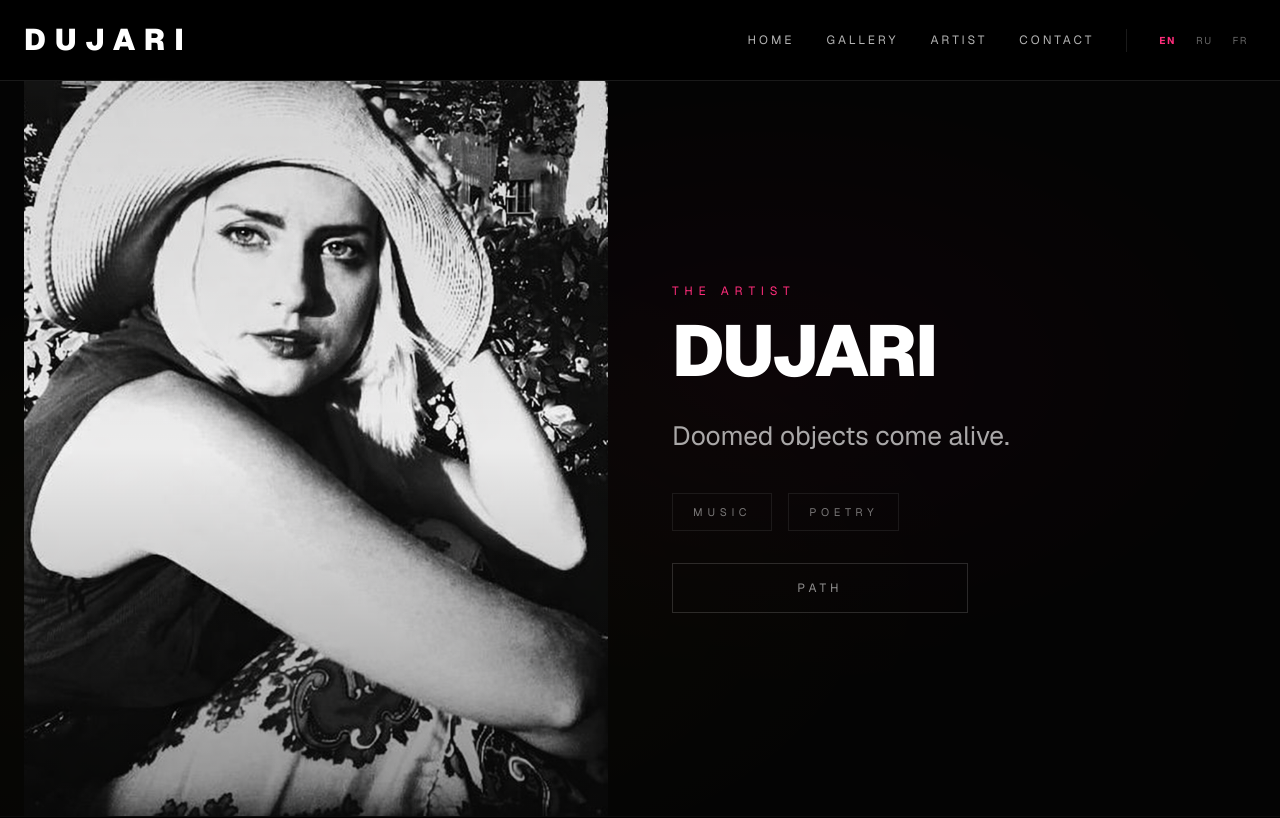
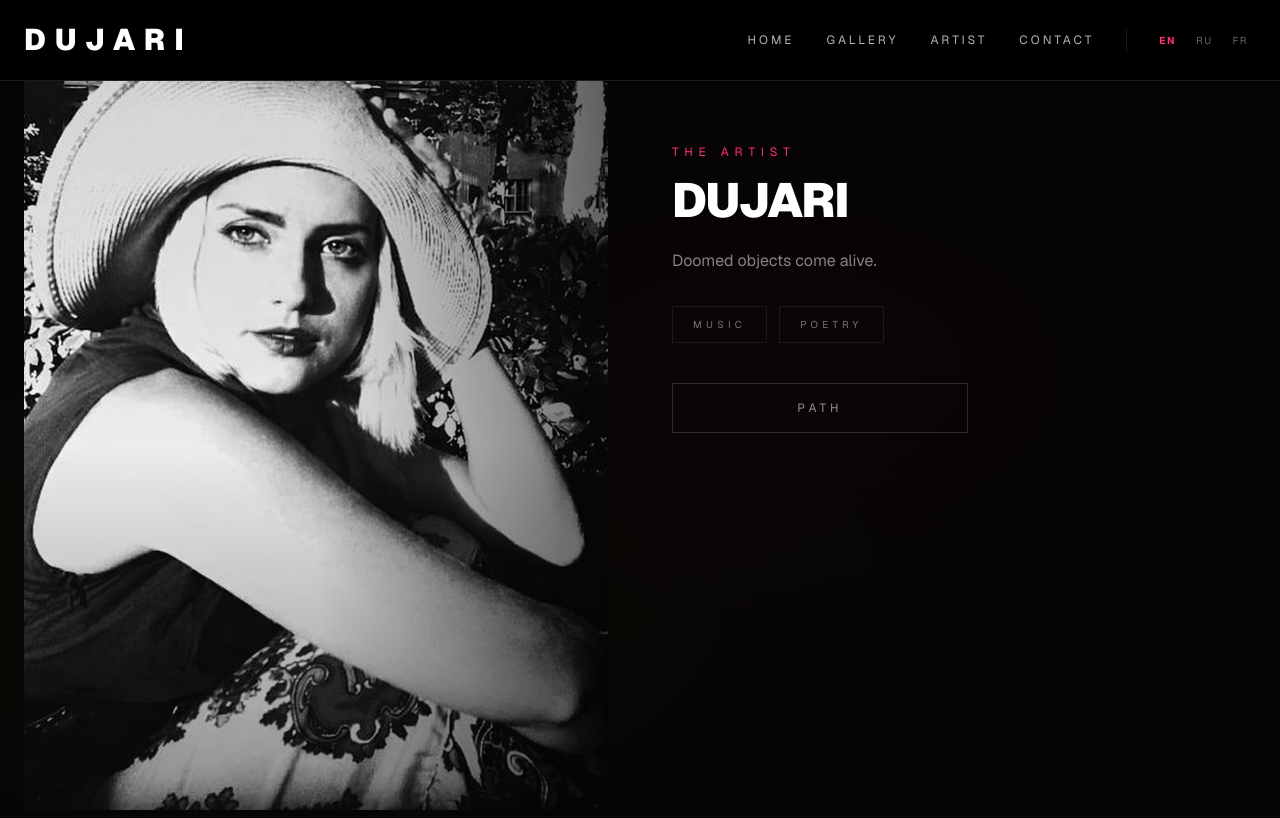
Before and after one commit to genfreemix/dujari, a Next.js app: page /artist in a window 1280 px wide. Shown: the top 818 px of the page. Built offline with nearby package versions, Linux system fonts and the light colour scheme.

Commit message:
artist: match internal page sizing to intro block

```diff
--- a/src/app/artist/page.tsx
+++ b/src/app/artist/page.tsx
@@ -21,8 +21,8 @@ export default function ArtistPage() {
           }}
         />
 
-        <div className="relative max-w-7xl w-full mx-auto px-6 grid grid-cols-1 md:grid-cols-2 gap-12 md:gap-16 items-stretch">
-          <div className="relative h-64 md:h-auto bg-neutral-900 overflow-hidden order-1 md:order-1">
+        <div className="relative max-w-7xl w-full mx-auto px-6 grid grid-cols-1 md:grid-cols-2 gap-12 md:gap-16 items-start">
+          <div className="relative aspect-[4/5] bg-neutral-900 overflow-hidden self-start order-1 md:order-1">
             <Image
               src="/artist/dujari-artist-portrait-camera.png"
               alt="Portrait of Dujari"
@@ -32,26 +32,27 @@ export default function ArtistPage() {
               className="object-cover object-[46%_22%]"
             />
             <div className="absolute inset-0 bg-gradient-to-t from-black/40 via-transparent to-black/10" />
+            <div className="absolute inset-0 bg-gradient-to-r from-transparent via-transparent to-black/55 hidden md:block" />
           </div>
 
-          <div className="order-2 md:order-2 flex flex-col justify-center">
+          <div className="order-2 md:order-2 md:pt-14 lg:pt-16">
             <p className="text-[#FF2D7B] text-[10px] md:text-xs tracking-[0.5em] uppercase mb-4">
               {t("artist_block.label")}
             </p>
-            <h1 className="text-white text-5xl md:text-7xl font-black tracking-tight uppercase mb-8">
+            <h1 className="text-white text-4xl md:text-5xl font-black tracking-tight uppercase mb-6">
               DUJARI
             </h1>
-            <p className="text-white/65 text-[1.4rem] md:text-[1.65rem] leading-[1.3] mb-8 md:mb-10 max-w-xl">
+            <p className="text-white/50 text-sm md:text-base leading-relaxed mb-8 max-w-xl">
               {t("artist.quote")}
             </p>
 
-            <div className="flex flex-wrap items-center gap-3 md:gap-4">
-              <span className="inline-flex items-center justify-center border border-white/[0.08] bg-transparent px-5 py-2.5 text-[10px] md:text-[11px] tracking-[0.42em] uppercase text-white/45">
+            <div className="flex flex-wrap items-center gap-3 mb-8">
+              <span className="inline-flex items-center border border-white/[0.08] bg-transparent px-5 py-2.5 text-[10px] tracking-[0.42em] uppercase text-white/45">
                 {t("artist.field_music_title")}
               </span>
               <Link
                 href="/poetry"
-                className="inline-flex items-center justify-center border border-white/[0.08] bg-transparent px-5 py-2.5 text-[10px] md:text-[11px] tracking-[0.42em] uppercase text-white/45 hover:text-white/65 hover:border-white/20 transition-all duration-300"
+                className="inline-flex items-center border border-white/[0.08] bg-transparent px-5 py-2.5 text-[10px] tracking-[0.42em] uppercase text-white/45 hover:text-white/65 hover:border-white/20 transition-all duration-300"
               >
                 {t("artist.field_poetry_title")}
               </Link>
@@ -59,7 +60,7 @@ export default function ArtistPage() {
 
             <Link
               href="/path"
-              className="inline-flex w-[18.5rem] self-start justify-center border border-white/15 text-white/55 text-xs tracking-[0.35em] uppercase px-10 py-4 mt-8 hover:border-white/28 hover:text-white/75 transition-all duration-300"
+              className="inline-flex w-[18.5rem] justify-center border border-white/15 text-white/55 text-xs tracking-[0.35em] uppercase px-10 py-4 mt-2 hover:border-white/28 hover:text-white/75 transition-all duration-300"
             >
               {t("artist_block.cta_path")}
             </Link>
```
